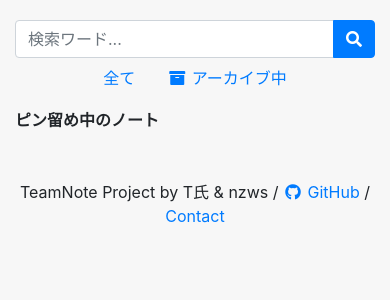
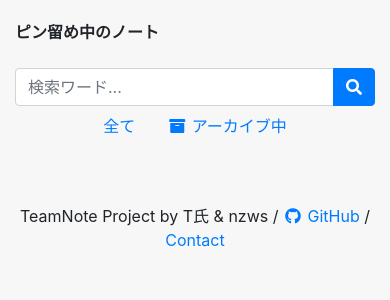
Before and after one commit to nzws/TeamNote, a PHP site: page /home in a window 390 px wide. Shown: the part 56-356 px from the top of the page. Run offline with PHP 8.4, Linux system fonts and the light colour scheme; the visitor is signed in with stand-in values (Sample User, id 1); style sheets or scripts are compiled from the project's sources; some libraries are stand-ins or nearby versions.

Commit message:
細かな修正

```diff
--- a/public/api/note/delete.php
+++ b/public/api/note/delete.php
@@ -10,7 +10,7 @@
 $n = getNote($id);
 if (!$n) api_json(["error" => "ノートの取得に失敗しました。"]);
 
-if ($my["role_id"] != 3 && $n["created_by"]["id"] !== $my["id"] && $mode == 2) api_json(["error" => "本人または権限ユーザー以外は削除できません。"]);
+if ($my["role_id"] != 3 && $n["created_by"]["id"] !== $my["id"] && $mode == 2) api_json(["error" => "本人または特権ユーザー以外は削除できません。"]);
 
 $mysqli = db_start();
 $stmt = $mysqli->prepare("UPDATE `note` SET `edited_by` = ?, `edited_at` = CURRENT_TIMESTAMP, `is_deleted` = ? WHERE id = ?;");
--- a/public/home.php
+++ b/public/home.php
@@ -11,7 +11,7 @@
 <main>
   <div class="container-fluid">
     <div class="row">
-      <div class="col-md-9">
+      <div class="col-md-9 order-12 order-md-11">
         <div class="input-group">
           <input type="text" class="form-control" id="search_text" placeholder="検索ワード..." required>
           <div class="input-group-append">
@@ -41,7 +41,7 @@
         <div id="admin_posts" class="card-columns list" style="display: none;"></div>
         <div id="archive_posts" class="card-columns list" style="display: none;"></div>
       </div>
-      <div class="col-md-3">
+      <div class="col-md-3 order-11 order-md-12 mb-4">
         <b>ピン留め中のノート</b>
 
         <div id="pinned_posts" class="list"></div>
--- a/public/new.php
+++ b/public/new.php
@@ -35,7 +35,7 @@
     <textarea id="post" class="w-max"><?=$n["body"]?></textarea>
     <div class="custom-control custom-checkbox">
       <input type="checkbox" class="custom-control-input" id="only_admin" <?=($my["role_id"] == 3 ? "" : "disabled")?> <?=($n["is_admin"] ? "checked" : "")?>>
-      <label class="custom-control-label" for="only_admin">権限ユーザー以外は閲覧できないようにする（非公開投稿）</label>
+      <label class="custom-control-label" for="only_admin">特権ユーザー以外は閲覧できないようにする（非公開投稿）</label>
     </div>
     <div class="form-group mt-4">
       <label>ピン留め</label>
--- a/public/note.php
+++ b/public/note.php
@@ -59,7 +59,7 @@
             <button class="btn btn-outline-danger btn-sm" onclick="note.delete(<?=$n["id"]?>, 2)"><i class="fas fa-trash-alt fa-fw"></i> 削除</button>
           <?php endif; ?>
         </div>
-        <div class="shadow-sm p-3 bg-white rounded" id="note"><?=$n["body"]?></div>
+        <div class="shadow-sm p-3 bg-white rounded mb-4" id="note"><?=$n["body"]?></div>
       </div>
       <div class="col-md-3">
         <b>コメント</b>
```
